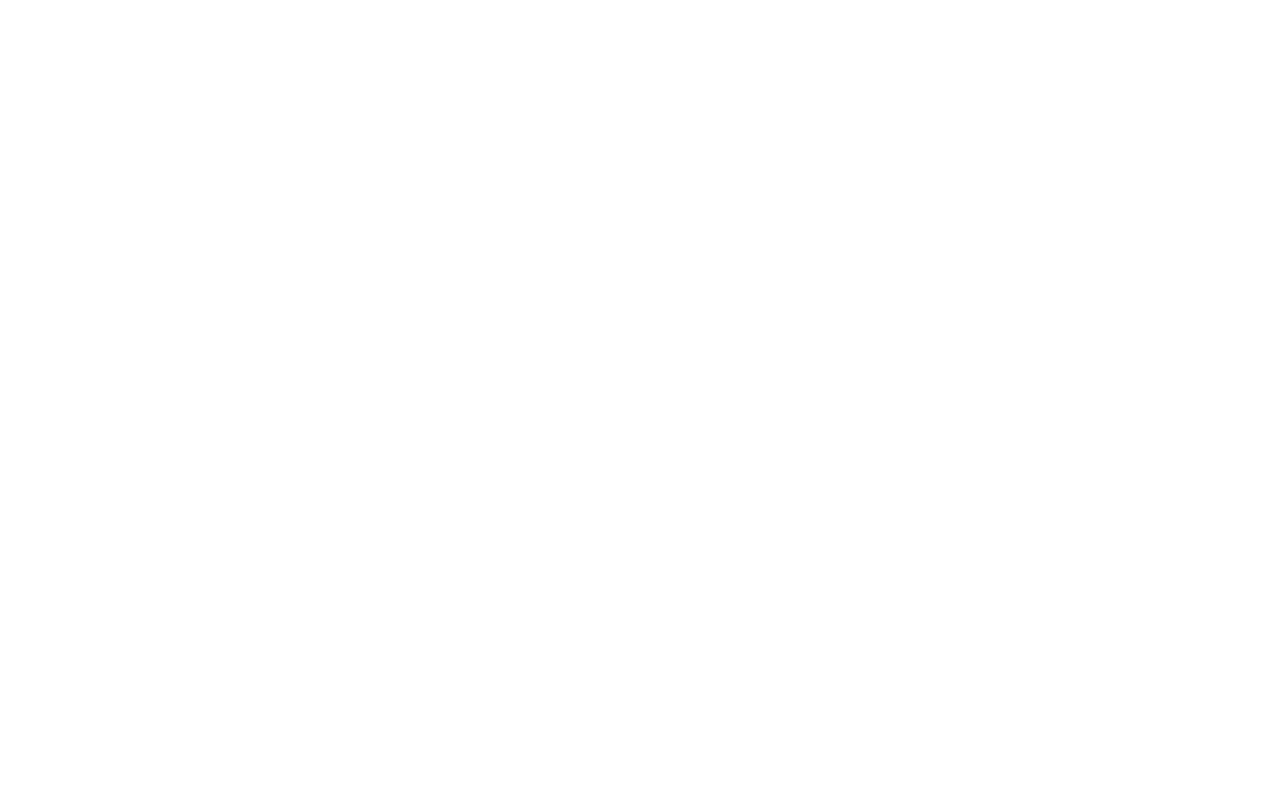
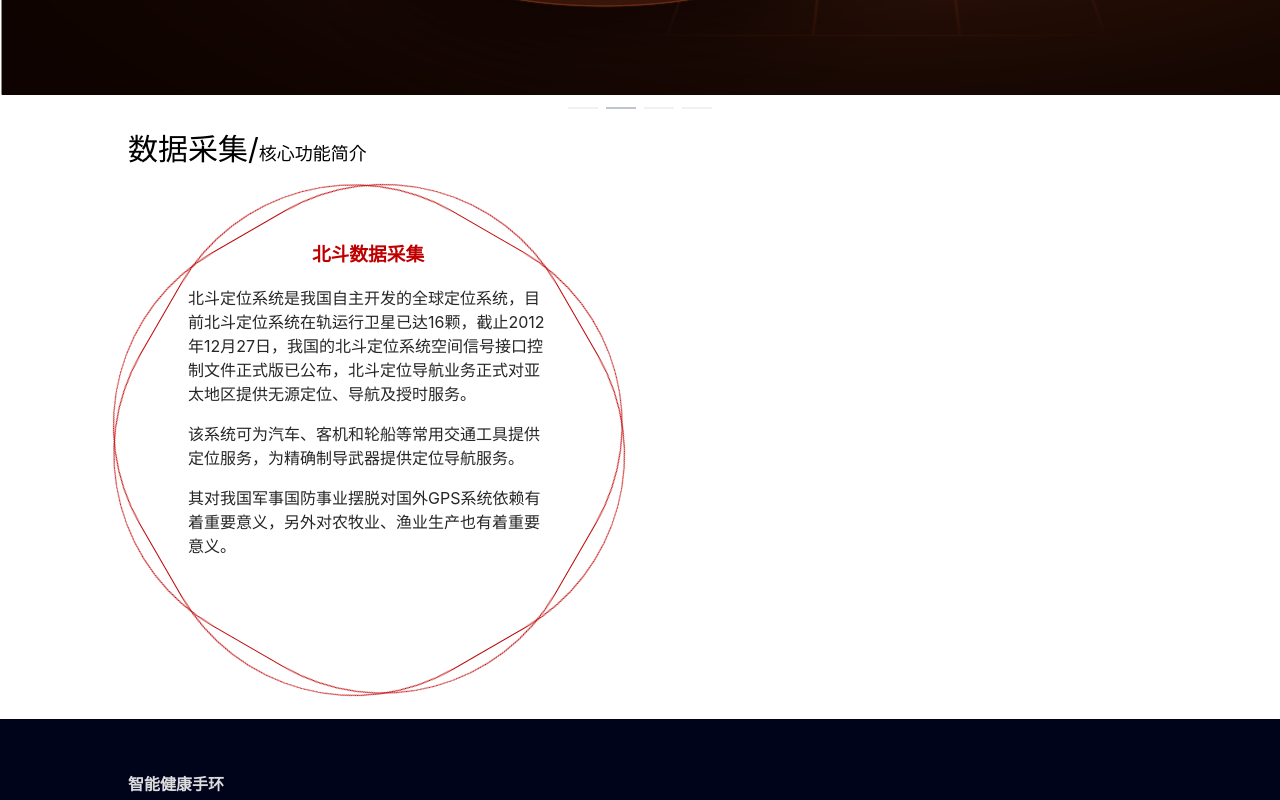
Before and after one commit to masaiya/Smart-Health-Bracelet, a Vue app in the folder web/: page /home in a window 1280 px wide. Shown: the part 600-1400 px from the top of the page. Before the commit the page ends 800 px from the top, so only its background shows below. Built offline with nearby package versions, Linux system fonts and the light colour scheme.

Commit message:
data-merge

```diff
--- a/web/src/assets/css/common.css
+++ /dev/null
@@ -1,14 +0,0 @@
-html, body {
-  margin: 0;
-  padding: 0;
-}
-ul {
-  list-style: none;
-}
-a {
-  text-decoration: none;
-  color: inherit;
-}
-.flag .iconfont {
-  width: 12px;
-}
--- /dev/null
+++ b/web/src/assets/css/common.less
@@ -0,0 +1,18 @@
+html, body {
+  margin: 0;
+  padding: 0;
+  font-family: -apple-system, BlinkMacSystemFont,"PingFangSC-Regular", "Microsoft Yahei", "Helvetica", "Arial", "Verdana", "Sans-Serif";
+}
+ul {
+  list-style: none;
+}
+a {
+  text-decoration: none;
+  color: inherit;
+}
+.flag .iconfont {
+  width: 12px;
+}
+h1, h2, h3, h4, h5, h6 {
+  text-align: center;
+}
--- a/web/src/components/webHeader.vue
+++ b/web/src/components/webHeader.vue
@@ -10,10 +10,10 @@
         <span>智能健康手环</span>
       </div>
       <router-link to="/" class="nav-list"><span>首页</span></router-link>
-      <router-link to="/" class="nav-list"><span>产品中心</span></router-link>
-      <router-link to="/" class="nav-list"><span>新闻资讯</span></router-link>
-      <router-link to="/" class="nav-list"><span>关于我们</span></router-link>
-      <router-link to="/" class="nav-list"><span>登录</span></router-link>
+      <router-link to="/product" class="nav-list"><span>产品中心</span></router-link>
+      <router-link to="/news" class="nav-list"><span>新闻资讯</span></router-link>
+      <router-link to="/about" class="nav-list"><span>关于我们</span></router-link>
+      <router-link to="/login" class="nav-list"><span>登录</span></router-link>
     </div>
   </div>
 </template>
--- a/web/src/main.js
+++ b/web/src/main.js
@@ -5,7 +5,7 @@
 import './registerServiceWorker'
 import router from './router'
 import store from './store'
-import './assets/css/common.css'
+import './assets/css/common.less'
 Vue.config.productionTip = false
 
 Vue.use(ElementUI)
--- a/web/src/router/index.js
+++ b/web/src/router/index.js
@@ -1,22 +1,37 @@
 import Vue from 'vue'
 import VueRouter from 'vue-router'
-import Home from '../views/Home.vue'
 
 Vue.use(VueRouter)
 
 const routes = [
   {
     path: '/',
+    redirect: '/home'
+  },
+  {
+    path: '/home',
     name: 'Home',
-    component: Home
+    component: () => import(/* webpackChunkName: "home" */ '../views/Home.vue')
   },
   {
     path: '/product',
     name: 'Product',
-    // route level code-splitting
-    // this generates a separate chunk (about.[hash].js) for this route
-    // which is lazy-loaded when the route is visited.
     component: () => import(/* webpackChunkName: "about" */ '../views/Product.vue')
+  },
+  {
+    path: '/news',
+    name: 'News',
+    component: () => import(/* webpackChunkName: "news" */ '../views/News.vue')
+  },
+  {
+    path: '/about',
+    name: 'About',
+    component: () => import(/* webpackChunkName: "about" */ '../views/About.vue')
+  },
+  {
+    path: '/login',
+    name: 'Login',
+    component: () => import(/* webpackChunkName: "login" */ '../views/Login.vue')
   }
 ]
 
--- /dev/null
+++ b/web/src/views/About.vue
@@ -0,0 +1,60 @@
+<template>
+  <div class="about">
+    <img src="../assets/img/about-banner.png" alt="" class="about-banner">
+    <div class="about-orign">
+      <h3>项目起源</h3>
+      <p>随着人们生活水平的提高，人们对于健康的重视程度逐日提高。</p>
+
+      <p>2018年9月，《关于进一步推进以电子病历为核心的的医疗机构信息化建设工作的通知》明确三级医院电子病历建设问题，并就互联互通标准化成熟度测评设立指标，要求“到2020年，三级医院要求实现院内各诊疗环节信息互联互通标准化成熟度测评4级水平”。随着“健康中国2030”规划的不断推进，使得健康医疗大数据作为国家基础性战略资源的重要地位被不断凸现出来。</p>
+
+      <p>在实际生活中，我们大部分人由于工作的繁忙，而疏忽了对于家里老人身体的监护。所以需要设计出一款使用方便，检测能力可靠的健康监测设备，来让人们对于自己及家人身体健康情况能够及时了解的需求。</p>
+
+      <p>我们希望设计一款可以监测老人的心率、体温和是否摔倒等功能的智能监测手环，包括根据采集到的心率和体温数据来分析老人的身体素质，根据采集到的运动姿态和气压数据来分析老人是否摔倒等功能。</p>
+    </div>
+    <div class="about-design">
+      <h3>项目设计</h3>
+    </div>
+  </div>
+</template>
+
+<script>
+export default {
+  name: 'about',
+  data() {
+    return {
+    };
+  },
+  computed:{
+  },
+  watch:{
+  },
+  methods: {},
+};
+</script>
+
+<style scoped lang="less">
+.about {
+  padding-top: 135px;
+  .about-banner {
+    width: 100%;
+  }
+  .about-orign, .about-design {
+    color: #333;
+    background-color: #f5f5f7;
+    padding: 30px 10%;
+    margin-bottom: 30px;
+    h3 {
+      margin: 0;
+      font-weight: 300;
+      font-size: 30px;
+    }
+    p {
+      font-size: 16px;
+      color: #333333;
+      line-height: 24px;
+      margin-bottom: 24px;
+      font-weight: 300;
+    }
+  }
+}
+</style>
--- a/web/src/views/Home.vue
+++ b/web/src/views/Home.vue
@@ -5,7 +5,22 @@
         <img :src="require('../assets/img/banner/'+item)" alt="">
       </el-carousel-item>
     </el-carousel>
+    <div class="data-merge">
+      <span class="intr-one">数据采集/<span class="intr-two">核心功能简介</span></span>
+      <div class="merge-left">
+        <div class="line-one"></div>
+        <div class="line-two"></div>
+        <div class="content">
+          <h3>北斗数据采集</h3>
+          <p>北斗定位系统是我国自主开发的全球定位系统，目前北斗定位系统在轨运行卫星已达16颗，截止2012年12月27日，我国的北斗定位系统空间信号接口控制文件正式版已公布，北斗定位导航业务正式对亚太地区提供无源定位、导航及授时服务。</p>
+          <p>该系统可为汽车、客机和轮船等常用交通工具提供定位服务，为精确制导武器提供定位导航服务。</p>
+          <p>其对我国军事国防事业摆脱对国外GPS系统依赖有着重要意义，另外对农牧业、渔业生产也有着重要意义。</p>
+        </div>
+      </div>
+      <div class="merge-right">
 
+      </div>
+    </div>
   </div>
 </template>
 
@@ -21,11 +36,71 @@
 </script>
 <style lang="less" scoped>
 .home {
-  height: 1000px;
-  padding-top: 128px;
+  padding-top: 135px;
 }
 .el-carousel__item img {
   width: 1920px;
   height: 560px;
 }
+.data-merge {
+  padding: 0 10%;
+  .intr-one {
+    font-size: 30px;
+    .intr-two {
+      font-size: 18px;
+    }
+  }
+  .merge-left {
+    margin-top: 30px;
+    height: 520px;
+    .line-one {
+      width: 480px;
+      height: 480px;
+      border: 1px solid rgb(190, 0, 0);
+      border-radius: 200px;
+      box-sizing: border-box;
+      transition: all 2s;
+      display: inline-block;
+      position: absolute;
+      animation: turn 15s linear infinite;
+    }
+    .line-two {
+      width: 480px;
+      height: 480px;
+      border: 1px solid rgb(190, 0, 0);
+      border-radius: 200px;
+      display: inline-block;
+      position: absolute;
+      animation: turn2 15s linear infinite;
+    }
+    .content {
+      position: absolute;
+      color: #262626;
+      width: 480px;
+      height: 480px;
+      h3 {
+        margin-top: 40px;
+        color: rgb(190, 0, 0);
+      }
+      p {
+        padding: 0 60px;
+      }
+    }
+  }
+}
+
+@keyframes turn {
+0%{-webkit-transform:rotate(0deg);}
+25%{-webkit-transform:rotate(90deg);}
+50%{-webkit-transform:rotate(180deg);}
+75%{-webkit-transform:rotate(270deg);}
+100%{-webkit-transform:rotate(360deg);}
+}
+@keyframes turn2 {
+  0%{-webkit-transform:rotate(0deg);}
+  25%{-webkit-transform:rotate(-90deg);}
+  50%{-webkit-transform:rotate(-180deg);}
+  75%{-webkit-transform:rotate(-270deg);}
+  100%{-webkit-transform:rotate(-360deg);}
+}
 </style>
--- /dev/null
+++ b/web/src/views/Login.vue
@@ -0,0 +1,25 @@
+<template>
+  <div class="login">login</div>
+</template>
+
+<script>
+export default {
+  name: 'login',
+  data() {
+    return {
+    };
+  },
+  computed:{
+  },
+  watch:{
+  },
+  methods: {},
+};
+</script>
+
+<style scoped lang="less">
+.login {
+  height: 1000px;
+  padding-top: 135px;
+}
+</style>
--- /dev/null
+++ b/web/src/views/News.vue
@@ -0,0 +1,25 @@
+<template>
+  <div class="news">news</div>
+</template>
+
+<script>
+export default {
+  name: 'news',
+  data() {
+    return {
+    };
+  },
+  computed:{
+  },
+  watch:{
+  },
+  methods: {},
+};
+</script>
+
+<style scoped lang="less">
+.news {
+  height: 1000px;
+  padding-top: 135px;
+}
+</style>
--- a/web/src/views/Product.vue
+++ b/web/src/views/Product.vue
@@ -1,5 +1,25 @@
 <template>
-  <div class="about">
-    <h1>This is an about page</h1>
-  </div>
+  <div class="product">product</div>
 </template>
+
+<script>
+export default {
+  name: 'product',
+  data() {
+    return {
+    };
+  },
+  computed:{
+  },
+  watch:{
+  },
+  methods: {},
+};
+</script>
+
+<style scoped lang="less">
+.product {
+  height: 1000px;
+  padding-top: 135px;
+}
+</style>
```
Also changed, not shown: web/src/assets/img/about-banner.png (added), 1 other file (tests, documents, lock files or other folders).
